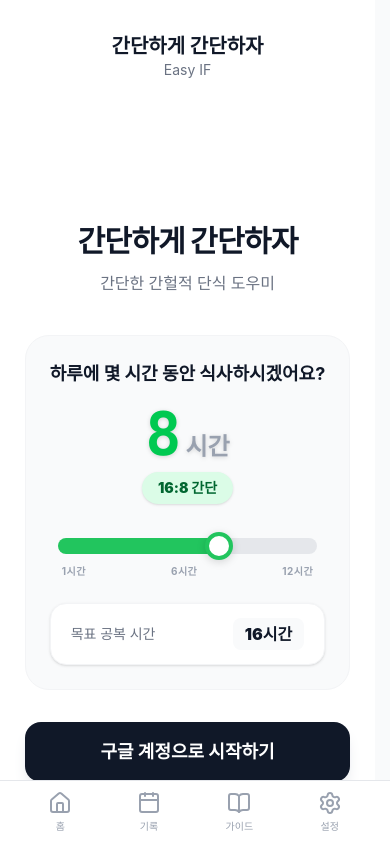
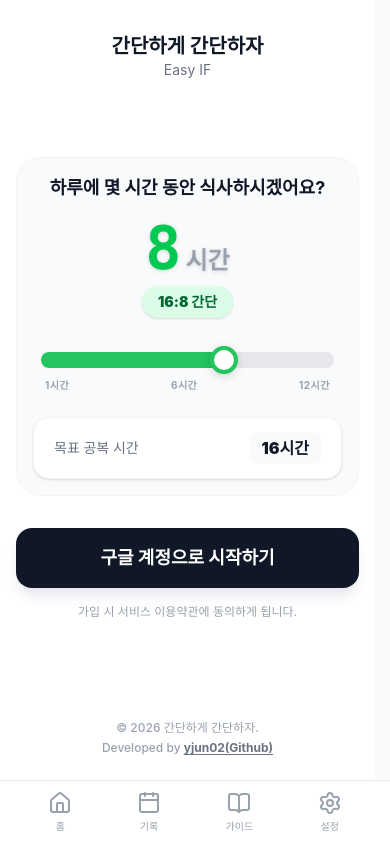
Before and after one commit to yjun02/EASY-IF, a React (Vite) app: page /onboarding in a window 390 px wide. Shown: the top 844 px of the page. Built offline with nearby package versions, Linux system fonts and the light colour scheme; no server answers.

Commit message:
Update Onboarding.jsx

```diff
--- a/src/pages/Onboarding.jsx
+++ b/src/pages/Onboarding.jsx
@@ -33,14 +33,15 @@ export default function Onboarding({ session }) {
   };
 
   return (
-    <div className="min-h-screen bg-white flex flex-col justify-center px-6 py-12 max-w-[390px] mx-auto md:max-w-md">
+    <div className="h-full flex flex-col justify-center px-4 md:px-6 py-6 md:py-12 max-w-[390px] mx-auto md:max-w-md w-full flex-1">
       <div className="flex-1 flex flex-col justify-center">
-        <div className="mb-10 text-center">
+        {/* Hide title on mobile since Layout header shows it */}
+        <div className="hidden md:block mb-10 text-center">
           <h1 className="text-3xl font-black text-gray-900 mb-3 tracking-tight">간단하게 간단하자</h1>
           <p className="text-gray-500 font-medium">간단한 간헐적 단식 도우미</p>
         </div>
 
-        <div className="bg-gray-50 p-6 rounded-3xl border border-gray-100">
+        <div className="bg-gray-50 p-4 md:p-6 rounded-3xl border border-gray-100">
           <h2 className="text-lg font-bold text-gray-900 mb-4 text-center">하루에 몇 시간 동안 식사하시겠어요?</h2>
 
           <div className="flex flex-col items-center gap-6">
```
